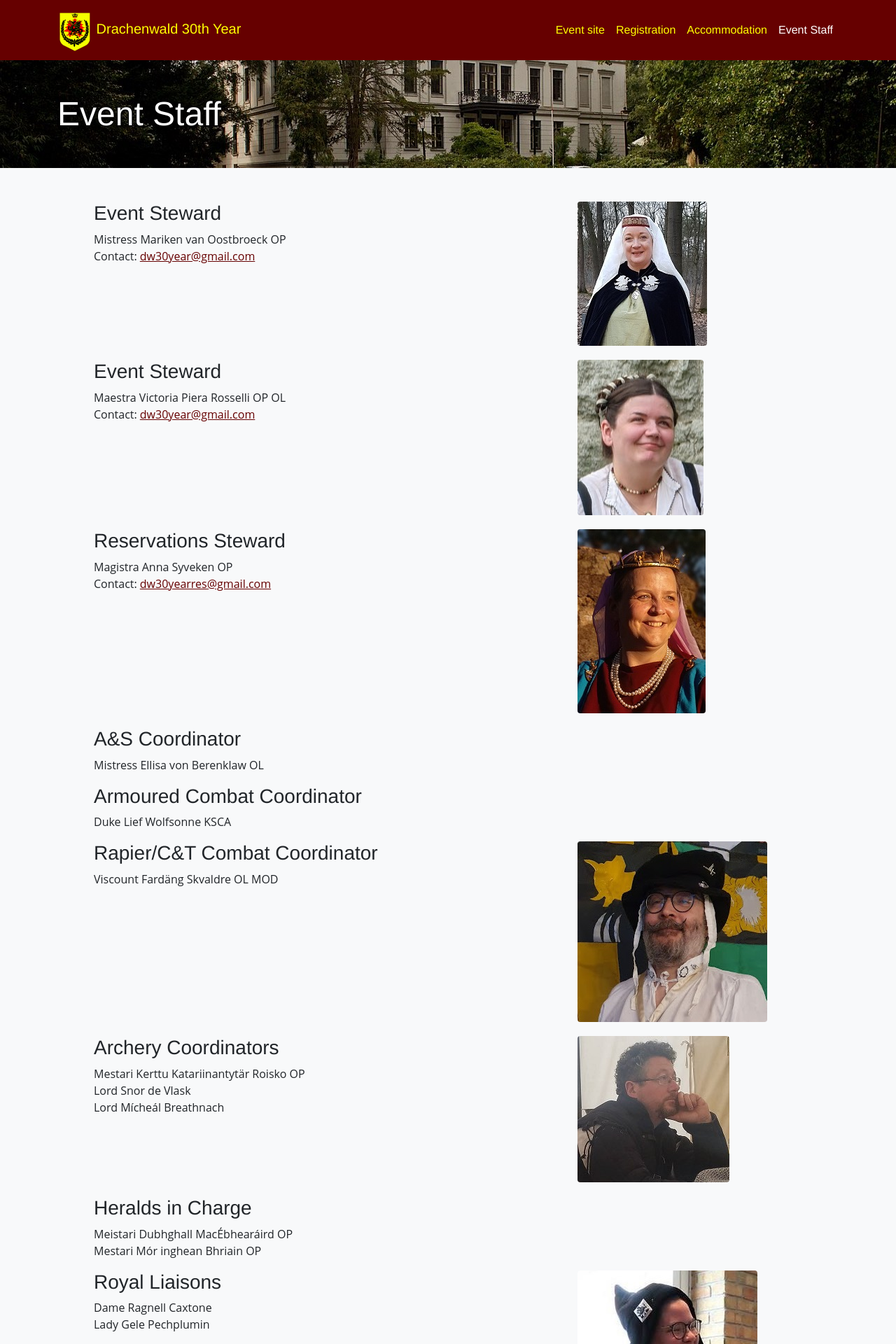
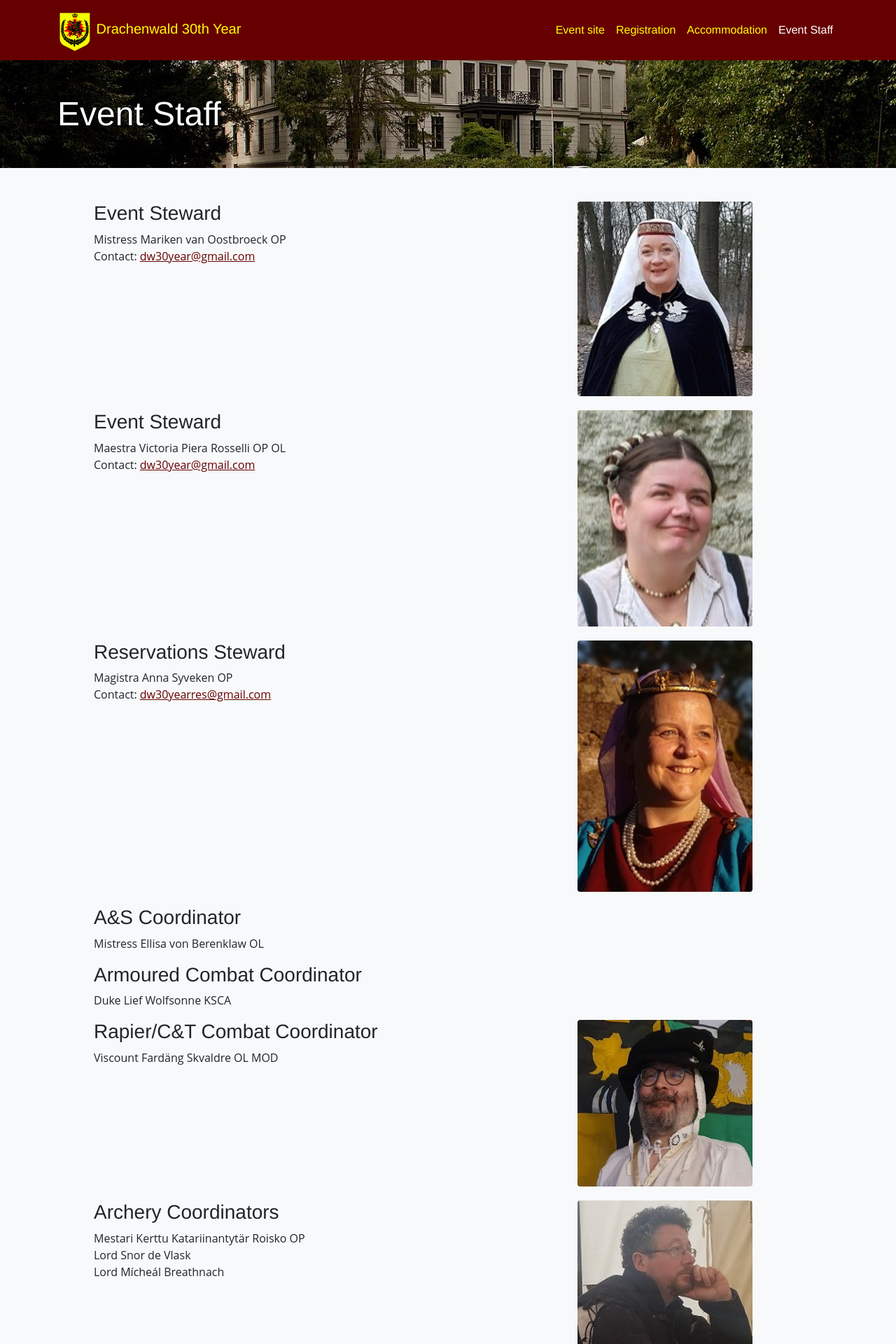
Before and after one commit to drachenwald/dw-30-year, a Jekyll site: the page built from eventstaff/index.html, in a window 1280 px wide. Shown: the top 1920 px of the page at 70% size. Built offline with Jekyll 4.4.1, drawn with Linux system fonts in a browser that asks for light colours; some web fonts are replaced.

Commit message:
more tidying

```diff
--- a/eventstaff/index.html
+++ b/eventstaff/index.html
@@ -11,7 +11,7 @@ title: Event Staff
       Contact: <a href="mailto:dw30year@gmail.com">dw30year@gmail.com</a>
     </div>
     <div class="col-12 col-md-6 col-lg-4">
-      <img src="marieke.jpg" class="rounded img-fluid mb-1" alt="Mariken photo">
+      <img src="marieke.jpg" class="rounded mb-1" width="250" alt="Mariken photo">
     </div>
   </div>
 
@@ -22,7 +22,7 @@ title: Event Staff
       Contact: <a href="mailto:dw30year@gmail.com">dw30year@gmail.com</a>
     </div>
     <div class="col-12 col-md-6 col-lg-4">
-      <img src="victoria.jpg" class="rounded img-fluid mb-1" alt="Victoria photo">
+      <img src="victoria.jpg" class="rounded mb-1" width="250" alt="Victoria photo">
     </div>
   </div>
 
@@ -33,7 +33,7 @@ title: Event Staff
       Contact: <a href="mailto:dw30yearres@gmail.com">dw30yearres@gmail.com</a>
     </div>
     <div class="col-12 col-md-6 col-lg-4">
-      <img src="anna.jpg" class="rounded img-fluid mb-1" alt="Anna photo">
+      <img src="anna.jpg" class="rounded mb-1" width="250" alt="Anna photo">
     </div>
   </div>
 
@@ -59,11 +59,11 @@ title: Event Staff
 
   <div class="row m-3">
     <div class="col-12 col-md-6 col-lg-8">
-      <h3>Rapier/C&T Combat Coordinator</h3>
+      <h3>Rapier/C&amp;T Combat Coordinator</h3>
       Viscount Fardäng Skvaldre OL MOD
     </div>
     <div class="col-12 col-md-6 col-lg-4">
-      <img src="fardang.jpg" class="rounded img-fluid mb-1" alt="Fardang photo">
+      <img src="fardang.jpg" class="rounded mb-1" width="250" alt="Fardang photo">
     </div>
   </div>
 
@@ -75,7 +75,7 @@ title: Event Staff
       Lord Mícheál Breathnach
     </div>
     <div class="col-12 col-md-6 col-lg-4">
-      <img src="micheal.jpg" class="rounded img-fluid mb-1" alt="Mícheál photo">
+      <img src="micheal.jpg" class="rounded mb-1" width="250" alt="Mícheál photo">
     </div>
   </div>
 
@@ -97,7 +97,8 @@ title: Event Staff
       Lady Gele Pechplumin
     </div>
     <div class="col-12 col-md-6 col-lg-4">
-      <img src="ragnell.jpg" class="rounded img-fluid mb-1" alt="Ragnell photo">
+      <img src="ragnell.jpg" class="rounded mb-1" width="250" alt="Ragnell photo">
+      <img src="gele.jpg" class="rounded mb-1" width="250" alt="Gele photo">
     </div>
   </div>
 
@@ -109,7 +110,7 @@ title: Event Staff
       Lady Laura van Schiedam
     </div>
     <div class="col-12 col-md-6 col-lg-4">
-      <img src="hilde.jpg" class="rounded img-fluid mb-1" alt="Hilde photo">
+      <img src="hilde.jpg" class="rounded mb-1" width="250" alt="Hilde photo">
     </div>
   </div>
 
```
Also changed, not shown: eventstaff/fardang.jpg (renamed from eventstaff/Fardang.jpg), eventstaff/gele.jpg (added).
